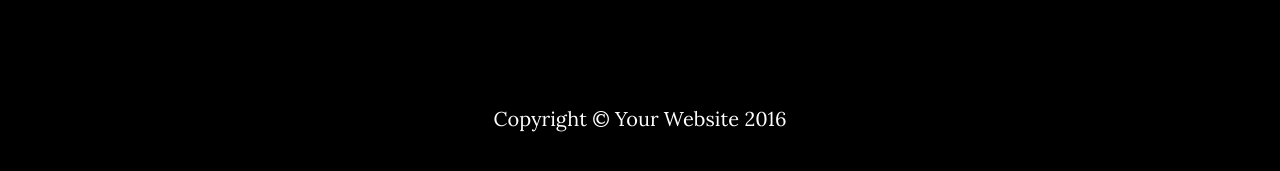
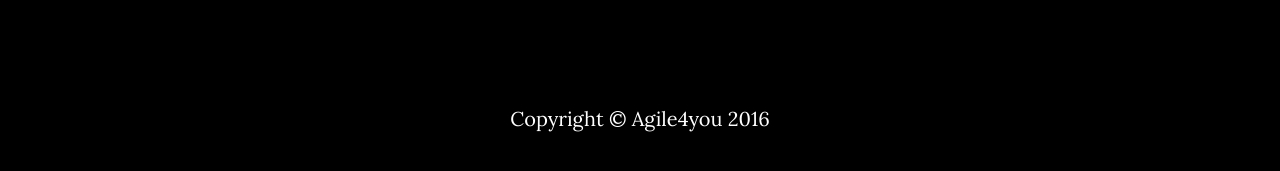
Before and after one commit to agile4you/agile4you.github.io, a Jekyll site: the page built from index.html, in a window 1280 px wide and 900 px high, scrolled down 2308 px. Shown: the part 715-886 px from the top of the window. Built offline with Jekyll 4.4.1, drawn with Linux system fonts in a browser that asks for light colours.

Commit message:
Update _config.yml

```diff
--- a/_config.yml
+++ b/_config.yml
@@ -10,7 +10,7 @@ color:
   links: '#219ab3'
 
 # Footer settings
-footer: Your Website
+footer: Agile4you
 
 # Social networks usernames (many more available: google-plus, flickr, dribbble, pinterest, instagram, tumblr, linkedin, etc.)
 social:
```
